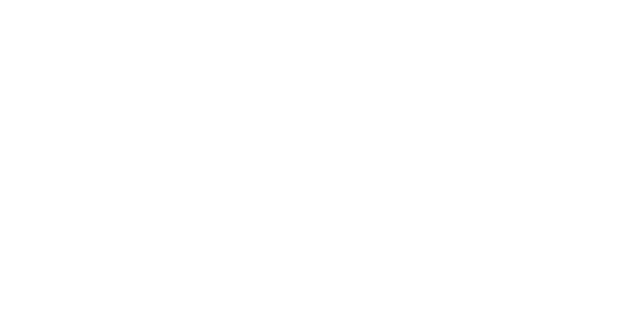
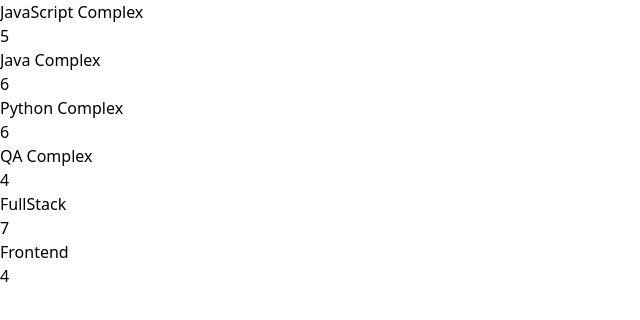
Before and after one commit to Iryna-Don/DEC-2024_ReactModule, a React (Vite) app: page / in a window 1280 px wide. Shown: the top 320 px of the page, without its empty margins (0-640 px from the left). Built offline with nearby package versions, Linux system fonts and the light colour scheme.

Commit message:
added hw_#Fs05Kiho

```diff
--- a/src/App.tsx
+++ b/src/App.tsx
@@ -1,10 +1,17 @@
+import {coursesAndDurationArray} from './data.ts';
 import './App.css'
+import CourseWithDuration from "./components/CourseWithDuration.tsx";
 
-function App() {
-  return (
-    <>
-    </>
-  )
+
+function App()  {
+    return (
+        <>
+            <div>
+                {coursesAndDurationArray.map((course, index) => <CourseWithDuration key={index} title={course.title} monthDuration={course.monthDuration}/>)
+                }        </div>
+
+        </>
+    )
 }
 
 export default App
--- /dev/null
+++ b/src/components/CourseWithDuration.tsx
@@ -0,0 +1,13 @@
+import {ICourseAndDuration} from '../data.ts';
+import {FC} from "react";
+
+const CourseWithDuration: FC<ICourseAndDuration> = ({title, monthDuration}) => {
+    return (
+        <>
+            <p>{title}</p>
+            <p>{monthDuration}</p>
+        </>
+    );
+};
+
+export default CourseWithDuration;
--- /dev/null
+++ b/src/data.ts
@@ -0,0 +1,13 @@
+export interface ICourseAndDuration {
+    title: string;
+    monthDuration: number;
+}
+
+export const coursesAndDurationArray: ICourseAndDuration[] = [
+    {title: 'JavaScript Complex', monthDuration: 5},
+    {title: 'Java Complex', monthDuration: 6},
+    {title: 'Python Complex', monthDuration: 6},
+    {title: 'QA Complex', monthDuration: 4},
+    {title: 'FullStack', monthDuration: 7},
+    {title: 'Frontend', monthDuration: 4}
+];
```
